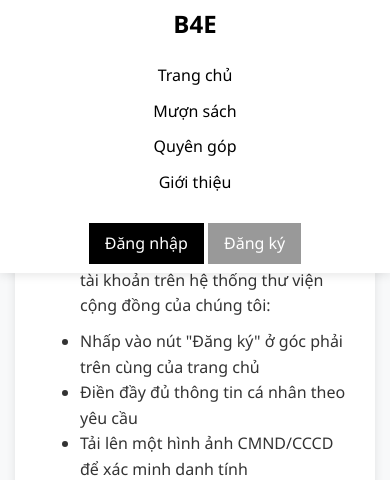
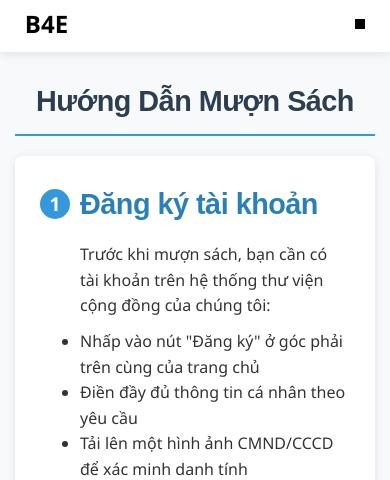
Before and after one commit to Chien2502/B4Eproject, a PHP site: page /B4Eproject/src/questionsyoumayhave.html in a window 390 px wide. Shown: the top 480 px of the page. Run offline with PHP 8.4, Linux system fonts and the light colour scheme.

Commit message:
feat: Implement responsive navigation toggle and update main.js for click event handling

```diff
--- a/src/AccountManage.html
+++ b/src/AccountManage.html
@@ -80,6 +80,5 @@
 
 </body>
     <div id="main-footer"></div>
-    <script src="js/main.js"></script>
     <script src="js/accountManage.js"></script>
 </html>
--- a/src/about.html
+++ b/src/about.html
@@ -110,7 +110,7 @@
                     </div>
                 </div>
             </div>
-
+<!--
             <div class="founder-card">
                 <div class="founder-img">
                     <img src="img/Book/authordoanh.jpg" alt="Đức Quốc Doanh">
@@ -129,7 +129,7 @@
                             Facebook</a>
                     </div>
                 </div>
-            </div>
+            </div> -->
 
             <div class="founder-card">
                 <div class="founder-img">
--- a/src/css/donate.css
+++ b/src/css/donate.css
@@ -224,9 +224,9 @@ button:hover {
         flex-basis: 100%;
     }
 
-    .navbar {
+    /* .navbar {
         flex-direction: column;
-    }
+    } */
 
     .nav-links {
         margin-top: 20px;
--- a/src/css/headerfooter.css
+++ b/src/css/headerfooter.css
@@ -131,11 +131,7 @@ header {
     cursor: pointer;
     transition: background-color 0.3s;
 }
-/*
-.nav-links a:hover {
-    background-color: var(--secondary-color);
-}
-*/
+
 .btn {
     display: inline-block;
     background-color: var(--bggray-color);
@@ -167,6 +163,16 @@ header {
     display: flex;
     gap: 10px;
 }
+
+.menu-toggle {
+    display: none;
+    background: black;
+    border: none;
+    font-size: 1.8rem;
+    color: #fff;
+    cursor: pointer;
+}
+
 
 /* footer*/
 footer {
@@ -249,40 +255,70 @@ footer {
     margin-right: auto;
 }
 
-/* Responsive cho Footer */
+/* Responsive */
 @media (max-width: 768px) {
-    .footer-content {
-        flex-direction: column;
+    /*responesive cho header*/
+    .navbar {
+        flex-wrap: wrap;
+        justify-content: space-between;
+        position: relative;
     }
 
-    .footer-column {
-        border-right: none;
-        border-bottom: 1px solid #eee;
-        padding: 1.5rem 0;
+    .menu-toggle {
+        display: block;
+        font-size: 1.5rem;
+        cursor: pointer;
+        padding: 5px;
+    }
+
+    .nav-links {
+        display: none;
+        width: 100%;
+        flex-direction: column;
+        text-align: center;
+        background-color: var(--hfcolor);
+        padding: 10px 0;
+        border-top: 1px solid #eee;
+        margin-top: 10px;
+    }
+
+    .nav-links.active {
+        display: flex;
+        animation: slideDown 0.3s ease;
+    }
+
+    .auth-container {
+        display: none; /* Ẩn đi */
+        width: 100%;
+        justify-content: center;
+        padding-bottom: 10px;
+        flex-direction: column;
+        align-items: center;
+        gap: 10px;
+    }
+
+    .nav-links.active ~ .auth-container {
+        display: flex;
+    }
+
+    .nav-links li {
+        margin: 10px 0;
+        width: 100%;
+    }
+
+    .nav-links a {
+        display: block;
+        padding: 10px;
+        width: 100%;
+    }
+
+    /* Nút đăng nhập/đăng ký trên mobile */
+    .auth-container a {
+        width: 80%;
         text-align: center;
     }
 
-    .footer-column:last-child {
-        border-bottom: none;
-    }
-}
-
-/* Responsive */
-@media (max-width: 768px) {
-    .navbar {
-        flex-direction: column;
-        gap: 15px;
-    }
-
-    .nav-links {
-        flex-direction: column;
-        width: 100%;
-        text-align: center;
-    }
-
-    .nav-links li {
-        margin: 5px 0;
-    }
+    /* rsps cho phần body*/
 
     .auth-buttons {
         margin-top: 10px;
@@ -318,15 +354,30 @@ footer {
         margin: 0 auto;
         width: 200px;
     }
+
+    /* Responsive cho Footer */
+    .footer-content {
+        flex-direction: column;
+    }
+
+    .footer-column {
+        border-right: none;
+        border-bottom: 1px solid #eee;
+        padding: 1.5rem 0;
+        text-align: left;
+        margin-left: 2rem;
+    }
+
+    .footer-column:last-child {
+        border-bottom: none;
+    }
+
 }
 
-.menu-toggle {
-    display: none;
-    background: none;
-    border: none;
-    font-size: 1.8rem;
-    color: #fff;
-    cursor: pointer;
+/* Hiệu ứng trượt xuống cho header */
+@keyframes slideDown {
+    from { opacity: 0; transform: translateY(-10px); }
+    to { opacity: 1; transform: translateY(0); }
 }
 
 /* --- CSS cho Profile Avatar và Dropdown --- */
--- a/src/js/main.js
+++ b/src/js/main.js
@@ -1,6 +1,5 @@
-document.addEventListener("DOMContentLoaded", function() {
-
-    const loadComponent = (url, elementId, callback) => {
+document.addEventListener('DOMContentLoaded', () => {
+        const loadComponent = (url, elementId, callback) => {
         fetch(url)
             .then(response => response.text())
             .then(data => {
@@ -98,4 +97,46 @@ document.addEventListener("DOMContentLoaded", function() {
             });
         });
     }
+
+    // Lắng nghe cú click trên toàn bộ trang web
+    document.addEventListener('click', (event) => {
+
+        const toggleBtn = event.target.closest('#menu-toggle');
+        if (toggleBtn) {
+            const navLinks = document.querySelector('.nav-links');
+            const icon = toggleBtn.querySelector('i');
+
+            if (navLinks) {
+                navLinks.classList.toggle('active');
+
+                // Đổi icon
+                if (icon) {
+                    if (navLinks.classList.contains('active')) {
+                        icon.classList.remove('fa-bars');
+                        icon.classList.add('fa-times');
+                    } else {
+                        icon.classList.remove('fa-times');
+                        icon.classList.add('fa-bars');
+                    }
+                }
+            }
+        }
+
+        // //Click ra ngoài thì đóng menu
+        // if (!event.target.closest('#menu-toggle') && !event.target.closest('.nav-links')) {
+        //     const navLinks = document.querySelector('.nav-links');
+        //     const toggleBtn = document.getElementById('menu-toggle');
+
+        //     if (navLinks && navLinks.classList.contains('active')) {
+        //         navLinks.classList.remove('active');
+        //         if (toggleBtn) {
+        //             const icon = toggleBtn.querySelector('i');
+        //             if (icon) {
+        //                 icon.classList.remove('fa-times');
+        //                 icon.classList.add('fa-bars');
+        //             }
+        //         }
+        //     }
+        // }
+    });
 });
```
